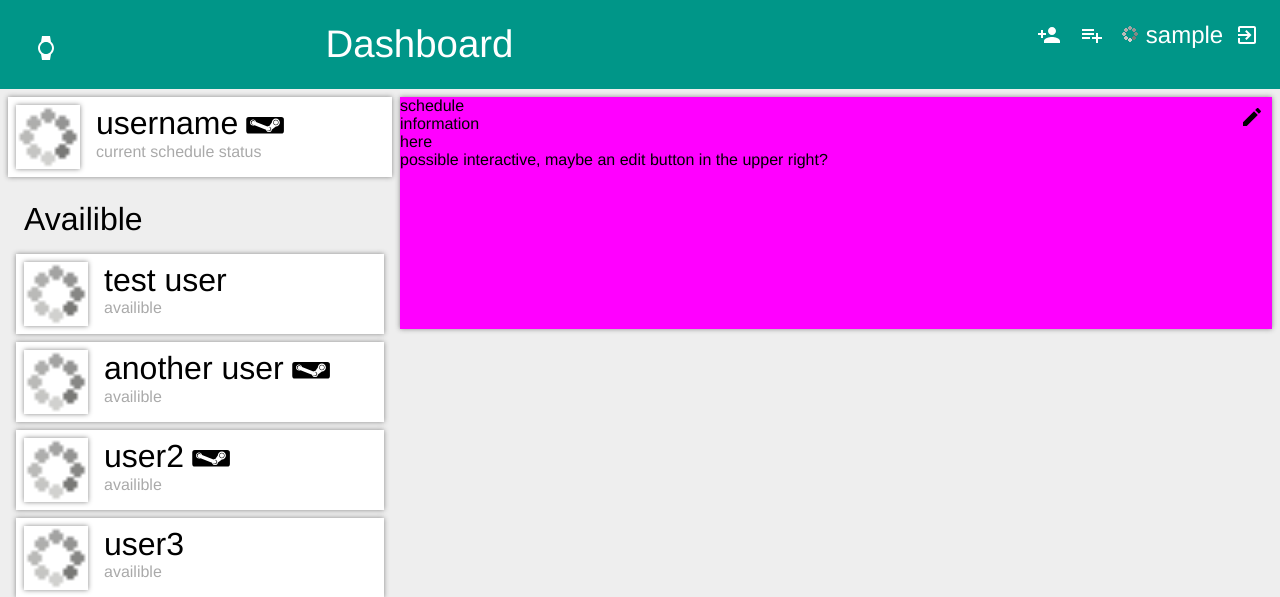
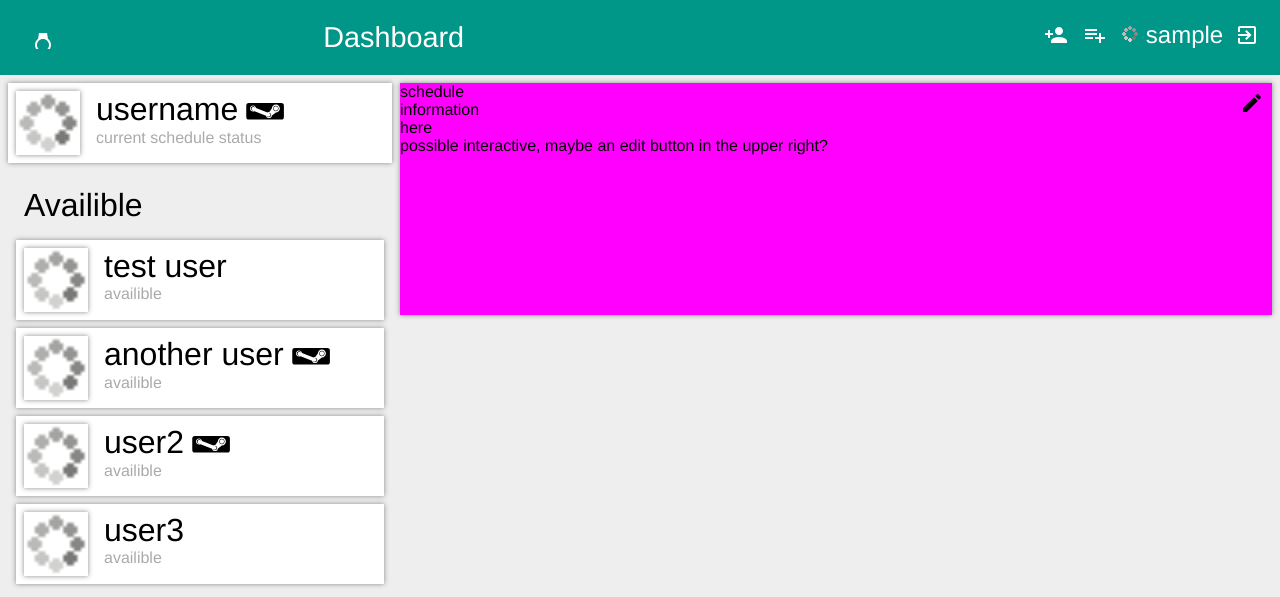
Before and after one commit to turbio/infotech-final, a PHP site: page /dashboard.php in a window 1280 px wide. Shown: the top 597 px of the page. Run offline with PHP 8.4, Linux system fonts and the light colour scheme; the visitor is signed in with stand-in values (Sample User, id 1); a stand-in replaces the project's code that opens the database connection; some libraries are stand-ins or nearby versions.

Commit message:
tiny change to 1.5em on dashboard logo

```diff
--- a/style.css
+++ b/style.css
@@ -294,7 +294,7 @@ a{
 	cursor: pointer;
 	padding: .2em;
 	color: white;
-	font-size: 2.0em;
+	font-size: 1.5em;
 	margin-left: .1em;
 	margin-right: .1em;
 	overflow: hidden;
```
